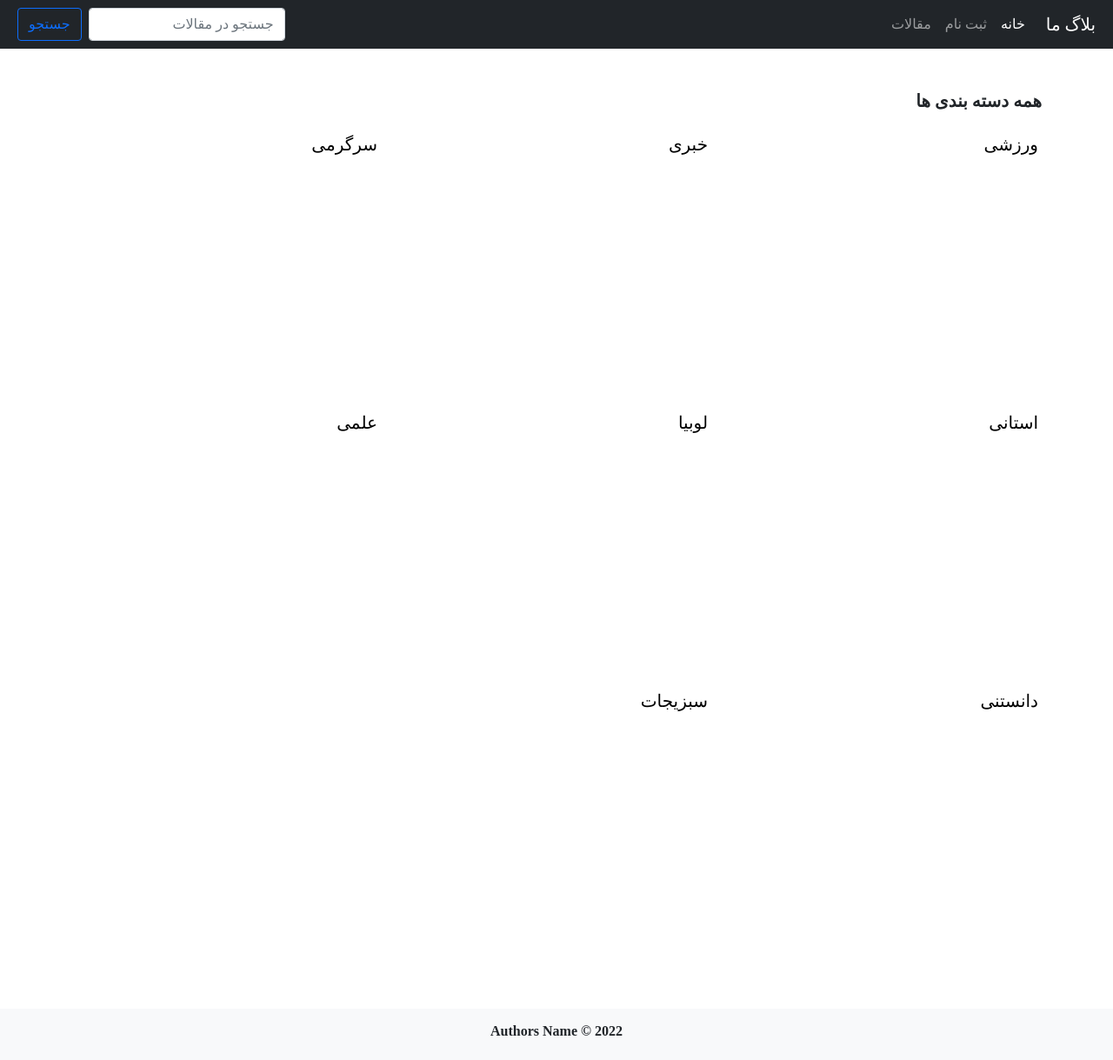
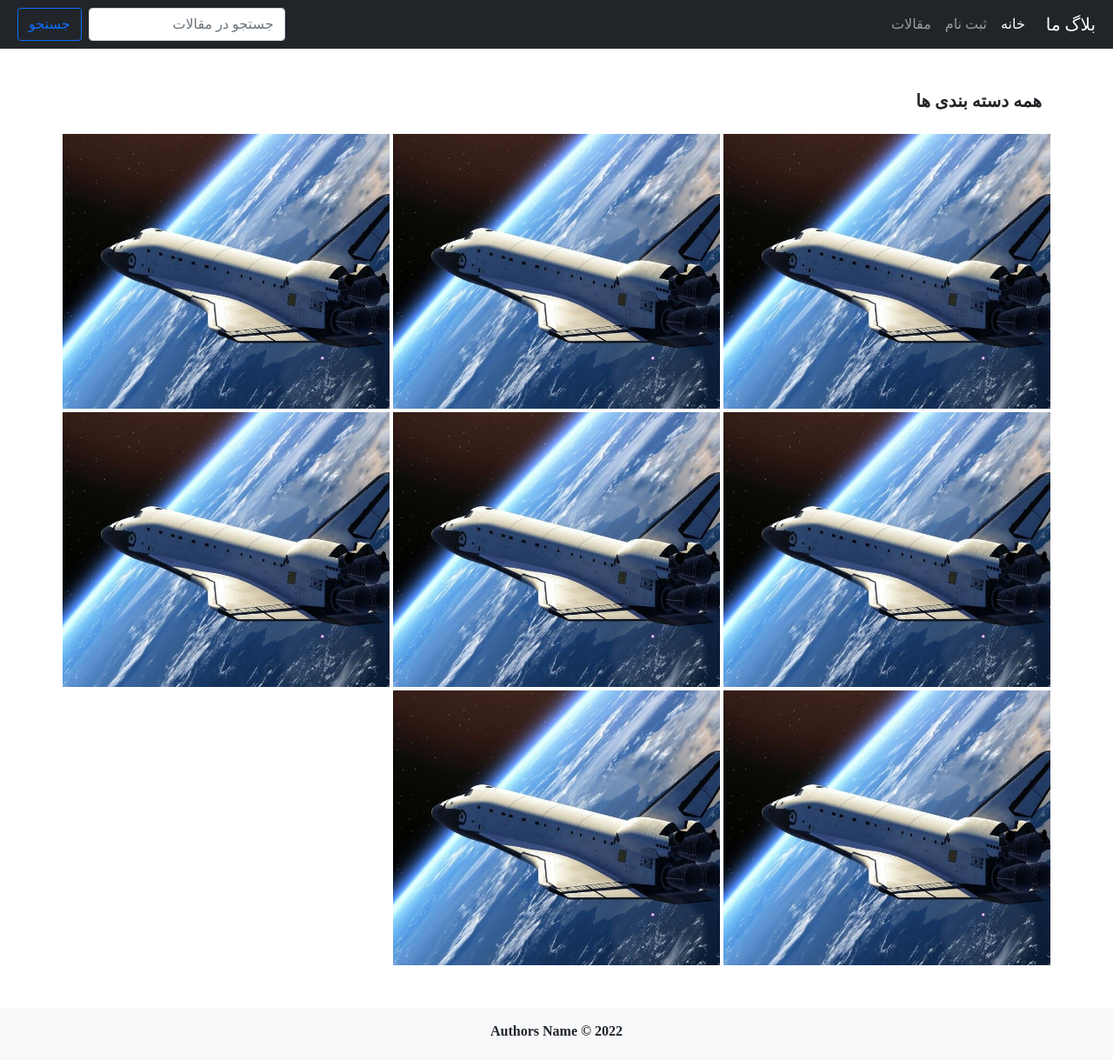
Before and after one commit to AbolfazlAbdi48/our-blog, a Django app: page /categories in a window 1280 px wide. Shown: the whole page at 87% size. Run offline with Django 4.2, Linux system fonts and the light colour scheme; data comes from the database, SQL or seed files in the repository; both versions use the stored data as it was after the commit; some libraries are stand-ins or nearby versions; some web fonts are replaced.

Commit message:
Add: Categories page & ImageField to blog/models.py

```diff
--- a/blog/models.py
+++ b/blog/models.py
@@ -31,6 +31,9 @@ class Category(models.Model):
     Category model
     """
     name = models.CharField(max_length=200, verbose_name='دسته بندی')
+    image = models.ImageField(
+        upload_to='categories', default='defaultpics/catdefault.jpg'
+    )
     created = models.DateTimeField(
         auto_now_add=True, verbose_name='تاریخ ایجاد'
     )
--- a/blog/templates/blog/category_list.html
+++ b/blog/templates/blog/category_list.html
@@ -13,16 +13,14 @@
                     <!-- single article -->
                     {% for category in categories %}
                     <category class="col-md-4 article-card">
-                        <div>
-                            <h5>
-                              <a class="col-md-4 article-card tag-a" href="#">
-                                {{ category.name }}
-                              </a>
-                            </h5>
-                          {% comment %}
-                          <img class="article-img" src="{{ category.image.url }}" alt="">
-                          {% endcomment %}
+                      <div>
+                          <img src="{{ category.image.url }}" class="article-img" alt="{{ category.name }}">
                         </div>
+                        <div class="article-overlay">
+                        <h3 class="my-4 mx-2 article-title">
+                          <a href="#">{{ category.name }}</a>
+                        </h3>
+                      </div>
                     </category>
                     {% endfor %}
                 </div>
```
Also changed, not shown: blog/migrations/0009_category_image.py (added), db.sqlite3, media/defaultpics/catdefault.jpg (added).
